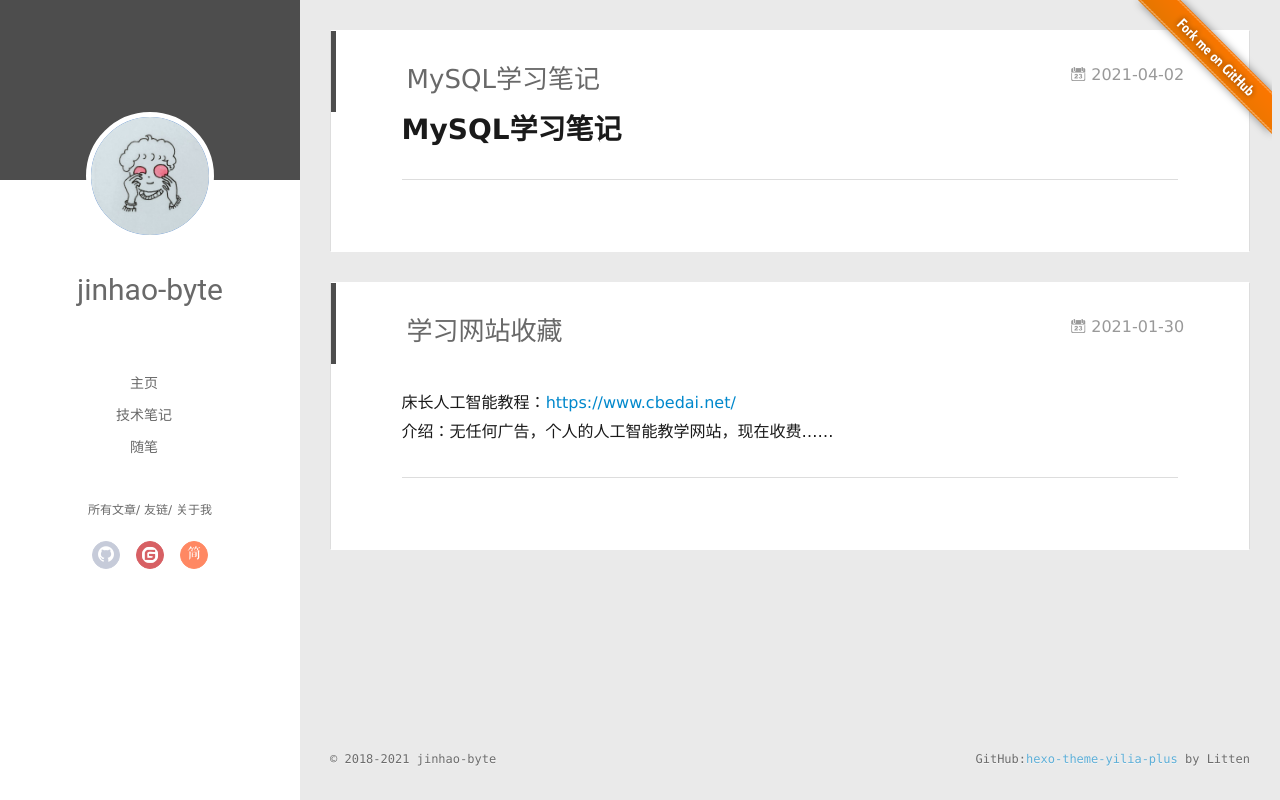
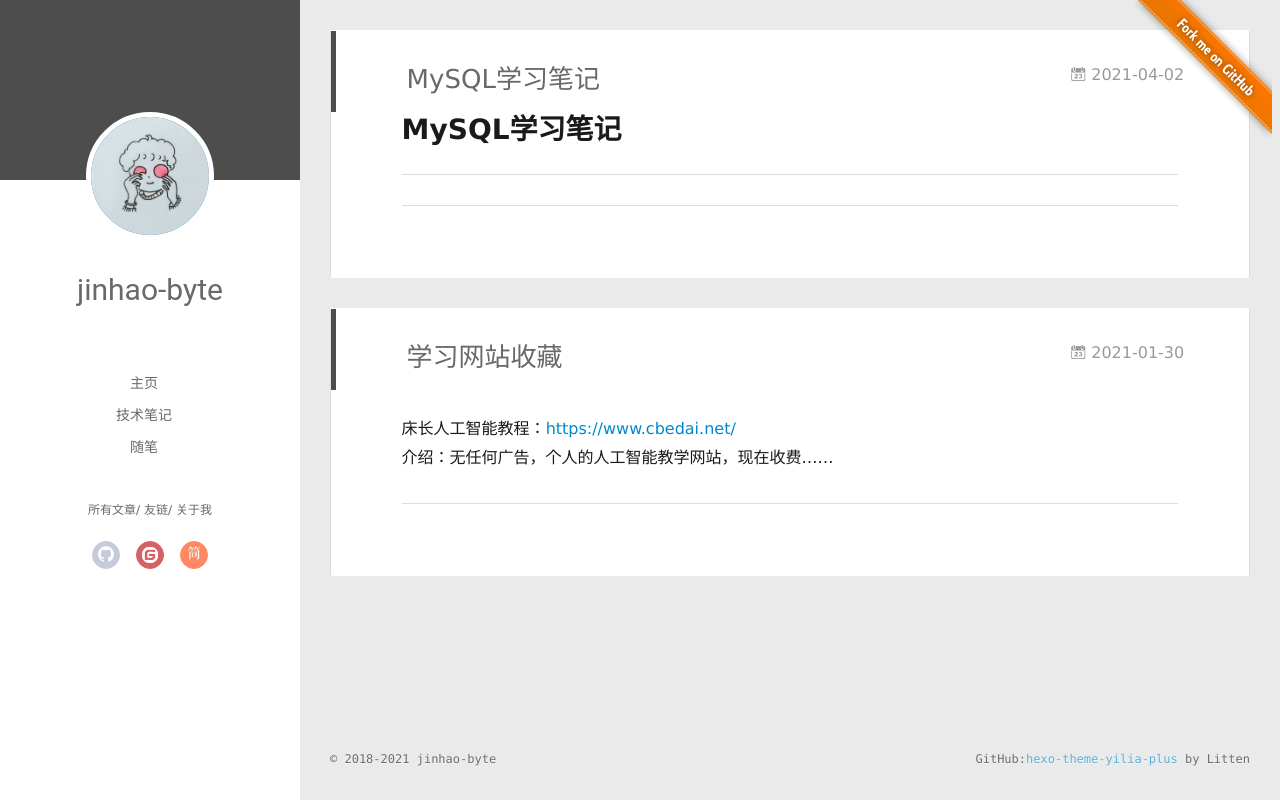
Before and after one commit to jinhao-byte/jinhao-byte.github.io, a plain HTML site: page index.html in a window 1280 px wide. Drawn offline with Linux system fonts and the light colour scheme; some packages are replaced by stand-ins of ours; no server answers; a script that the page names is missing.

Commit message:
Site updated: 2021-04-02 23:04:20

```diff
--- a/index.html
+++ b/index.html
@@ -212,7 +212,7 @@
 
   <div class="article-entry" itemprop="articleBody">
 
-    <h1 id="MySQL学习笔记"><a href="#MySQL学习笔记" class="headerlink" title="MySQL学习笔记"></a>MySQL学习笔记</h1>
+    <h1 id="MySQL学习笔记"><a href="#MySQL学习笔记" class="headerlink" title="MySQL学习笔记"></a>MySQL学习笔记</h1><h2 id=""><a href="#" class="headerlink" title=""></a>
 
 
 
```
